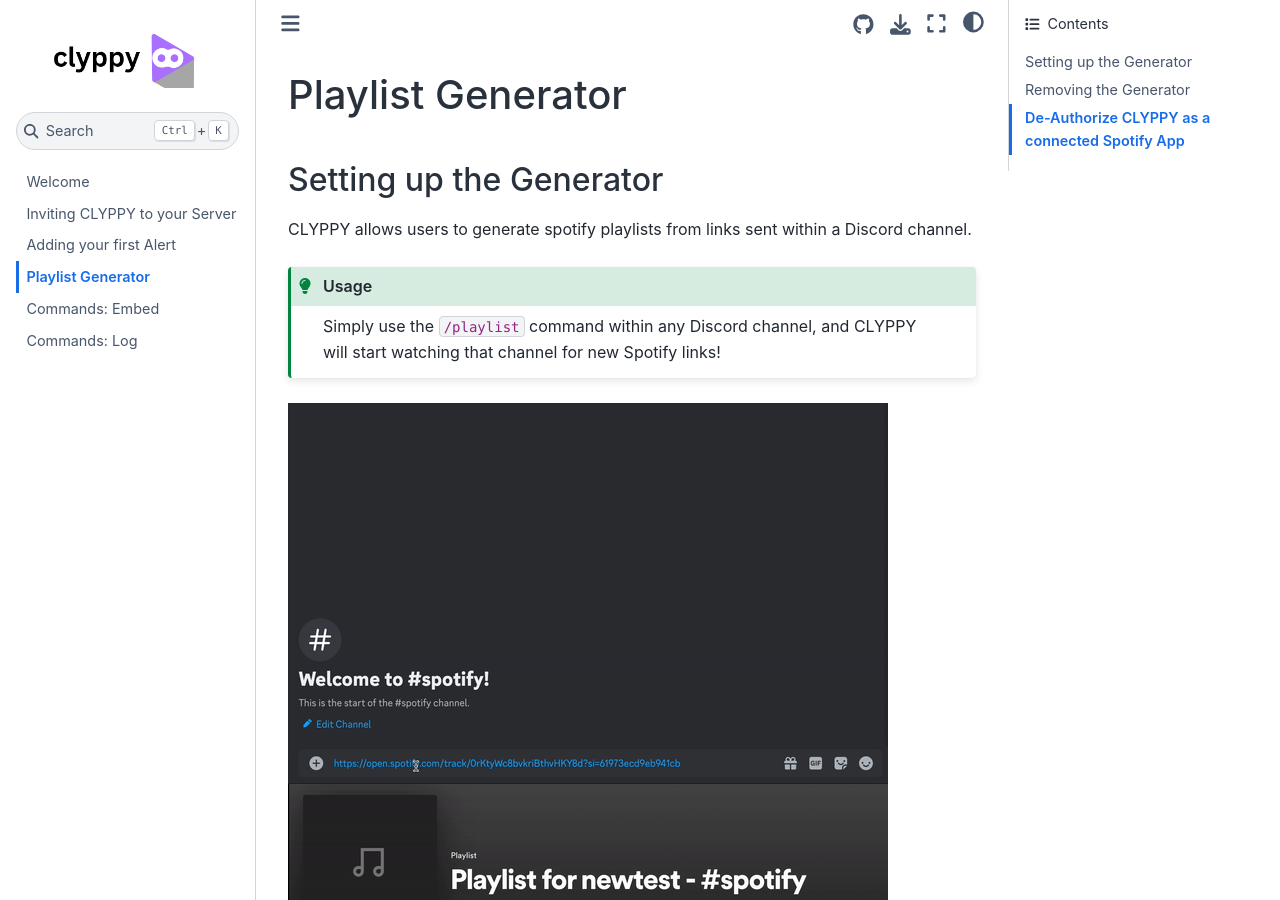
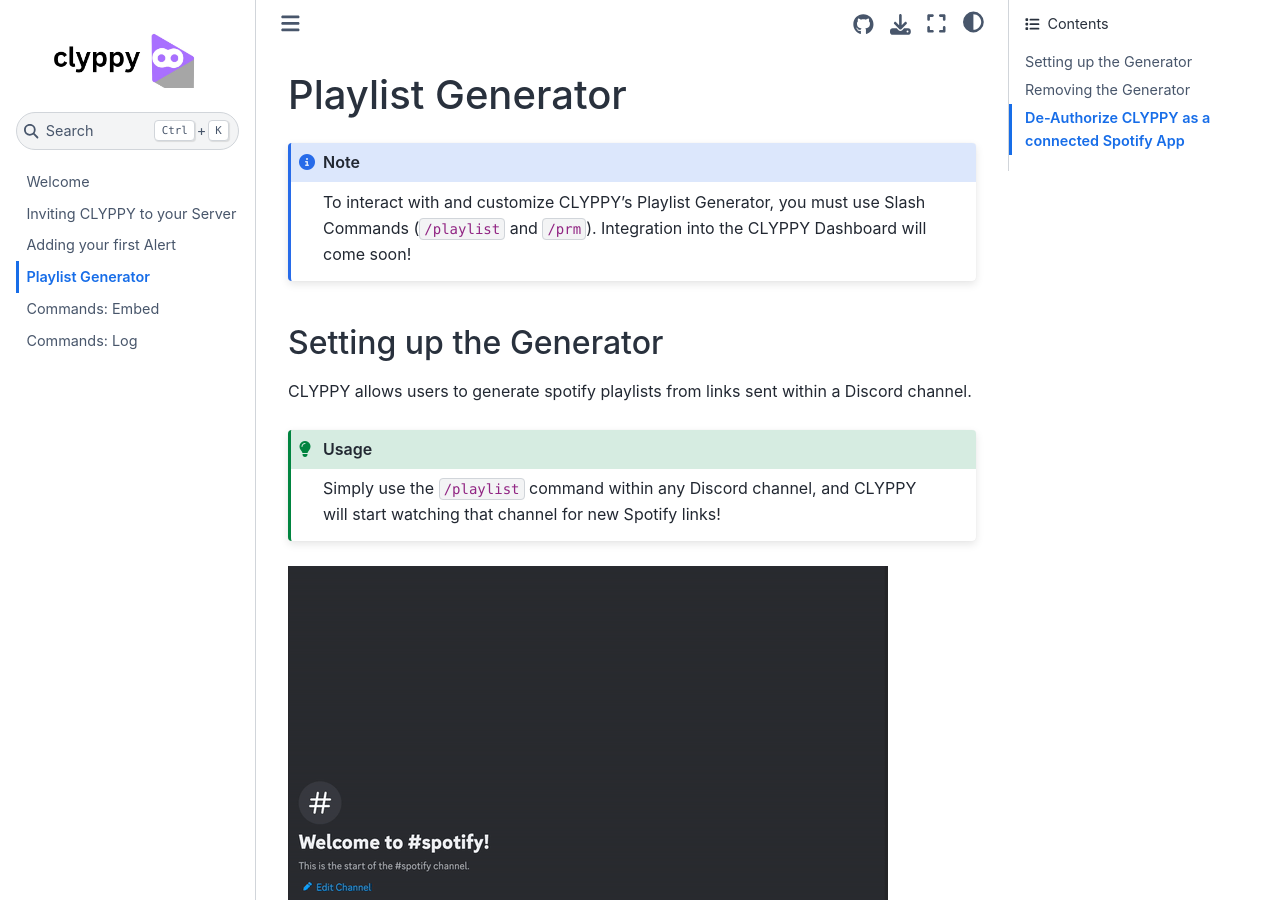
Before and after one commit to feelixs/clyppy-docs, a Jupyter Book: the page built from docs/playlist.md, in a window 1280 px wide and 900 px high. Built offline with Jupyter Book 1.0.4 settings and Sphinx 7.4.7 and the Sphinx Book theme 1.1.4, drawn with Linux system fonts in a browser that asks for light colours.

Commit message:
Update playlist.md

````diff
--- a/docs/playlist.md
+++ b/docs/playlist.md
@@ -1,4 +1,8 @@
 # Playlist Generator
+
+```{note}
+To interact with and customize CLYPPY's Playlist Generator, you must use Slash Commands (`/playlist` and `/prm`). Integration into the CLYPPY Dashboard will come soon!
+```
 
 ## Setting up the Generator
 
````
